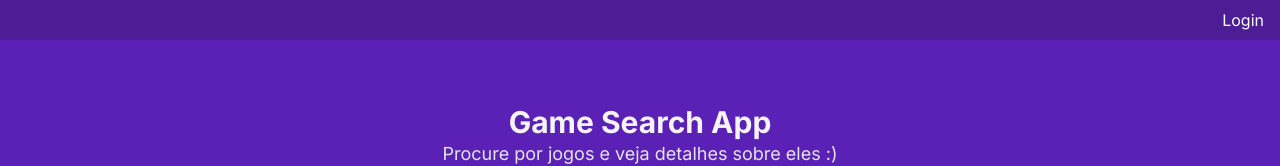
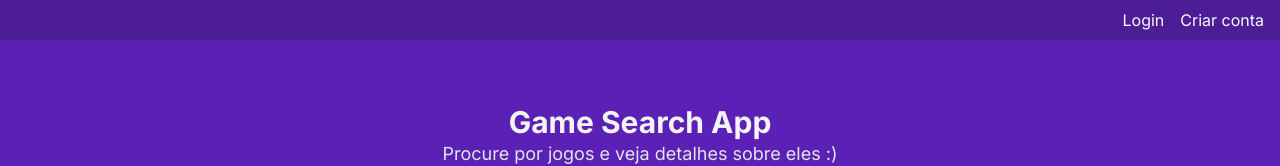
Before and after one commit to jnaraujo/game-list-react, a Next.js app: page / in a window 1280 px wide. Shown: the top 166 px of the page. Built offline with nearby package versions, Linux system fonts and the light colour scheme; no server answers.

Commit message:
✨ feat: add DropdownMenu

```diff
--- a/package.json
+++ b/package.json
@@ -9,6 +9,7 @@
     "lint": "next lint"
   },
   "dependencies": {
+    "@radix-ui/react-dropdown-menu": "^2.0.5",
     "@radix-ui/react-select": "^1.2.2",
     "@radix-ui/react-slot": "^1.0.2",
     "@radix-ui/react-tooltip": "^1.0.6",
--- /dev/null
+++ b/src/components/DropdownMenu.tsx
@@ -0,0 +1,50 @@
+import { signOut } from "@/libs/auth"
+import * as DropdownMenuComp from "@radix-ui/react-dropdown-menu"
+import Link from "next/link"
+import { forwardRef } from "react"
+
+interface Props {
+  children?: React.ReactNode
+}
+
+export default function DropdownMenu({ children }: Props) {
+  function handleLogout() {
+    signOut()
+  }
+
+  return (
+    <DropdownMenuComp.Root>
+      <DropdownMenuComp.Trigger>{children}</DropdownMenuComp.Trigger>
+      <DropdownMenuComp.Portal>
+        <DropdownMenuComp.Content
+          className="rounded-md bg-zinc-50 shadow-md"
+          side="bottom"
+          align="center"
+          sideOffset={5}
+        >
+          <DropdownMenuComp.Group className="min-w-[6rem] p-2">
+            <Item asChild>
+              <Link href="/profile">Seu perfil</Link>
+            </Item>
+            <Item asChild>
+              <button onClick={handleLogout}>Sair</button>
+            </Item>
+          </DropdownMenuComp.Group>
+        </DropdownMenuComp.Content>
+      </DropdownMenuComp.Portal>
+    </DropdownMenuComp.Root>
+  )
+}
+
+const Item = forwardRef<
+  HTMLDivElement,
+  React.ComponentProps<typeof DropdownMenuComp.Item>
+>((props, ref) => (
+  <DropdownMenuComp.Item
+    className="flex cursor-pointer items-center rounded-md px-6 py-1 text-zinc-600 outline-none hover:bg-zinc-100"
+    ref={ref}
+    {...props}
+  />
+))
+
+Item.displayName = "DropdownMenuItem"
--- a/src/components/Layouts/Navbar.tsx
+++ b/src/components/Layouts/Navbar.tsx
@@ -3,6 +3,8 @@
 import { useAuthContext } from "@/contexts/AuthContext"
 import { signOut } from "@/libs/auth"
 import Link from "next/link"
+import Select from "../Select"
+import DropdownMenu from "../DropdownMenu"
 
 export default function Navbar() {
   const { user } = useAuthContext()
@@ -16,15 +18,25 @@ export default function Navbar() {
       <div>
         {user ? (
           <div className="flex items-center gap-6">
-            <span className="text-zinc-200">{user.email}</span>
-            <button className="text-zinc-50" onClick={handleLogout}>
-              Sair
-            </button>
+            <DropdownMenu>
+              <span className="cursor-pointer text-zinc-200">{user.email}</span>
+            </DropdownMenu>
           </div>
         ) : (
-          <Link className="text-zinc-50" href="/auth/login">
-            Login
-          </Link>
+          <div className="flex items-center gap-4">
+            <Link
+              href="/auth/login"
+              className="text-zinc-50 hover:text-zinc-200"
+            >
+              Login
+            </Link>
+            <Link
+              href="/auth/register"
+              className="text-zinc-50 hover:text-zinc-200"
+            >
+              Criar conta
+            </Link>
+          </div>
         )}
       </div>
     </nav>
```
Also changed, not shown: 1 other file (tests, documents, lock files or other folders).
